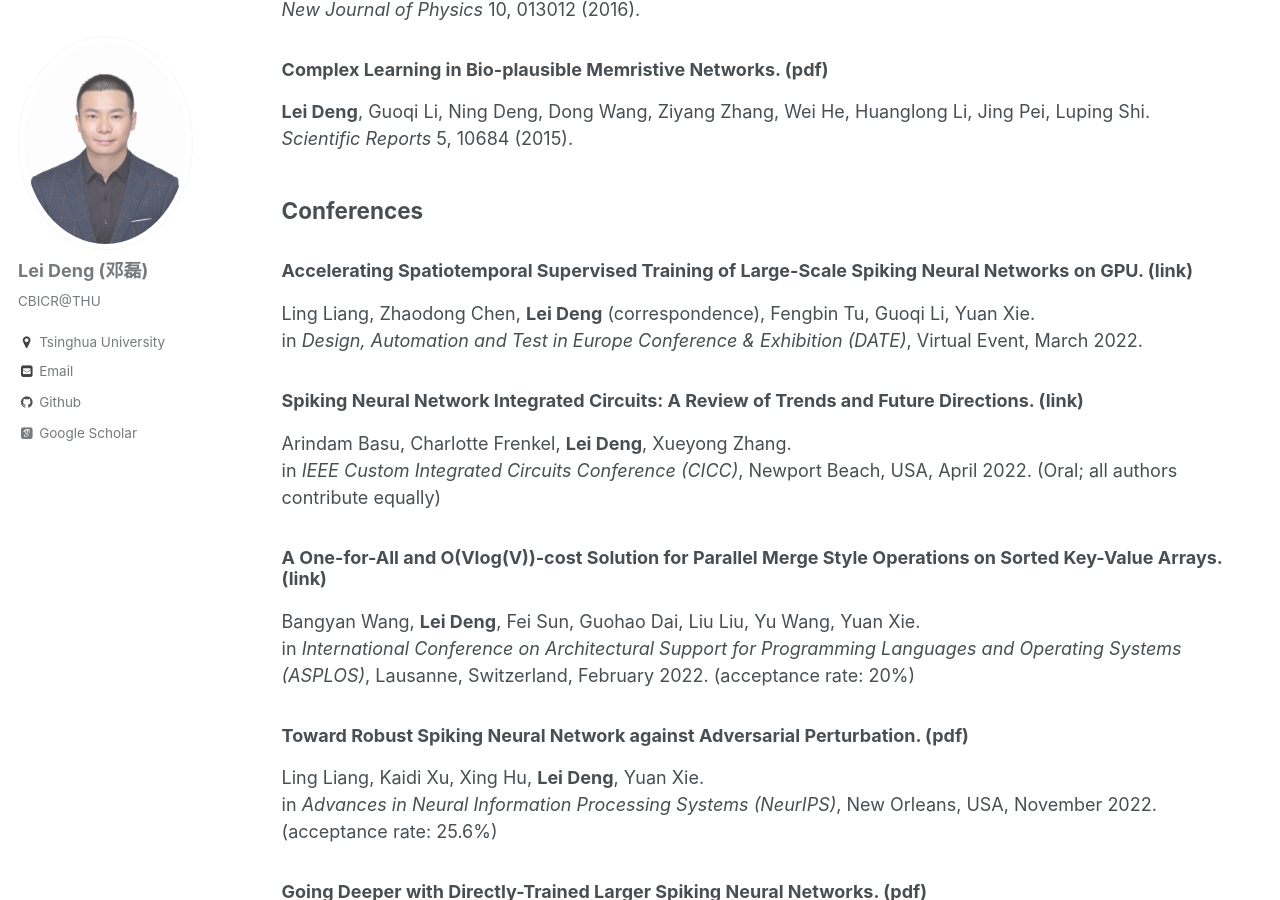
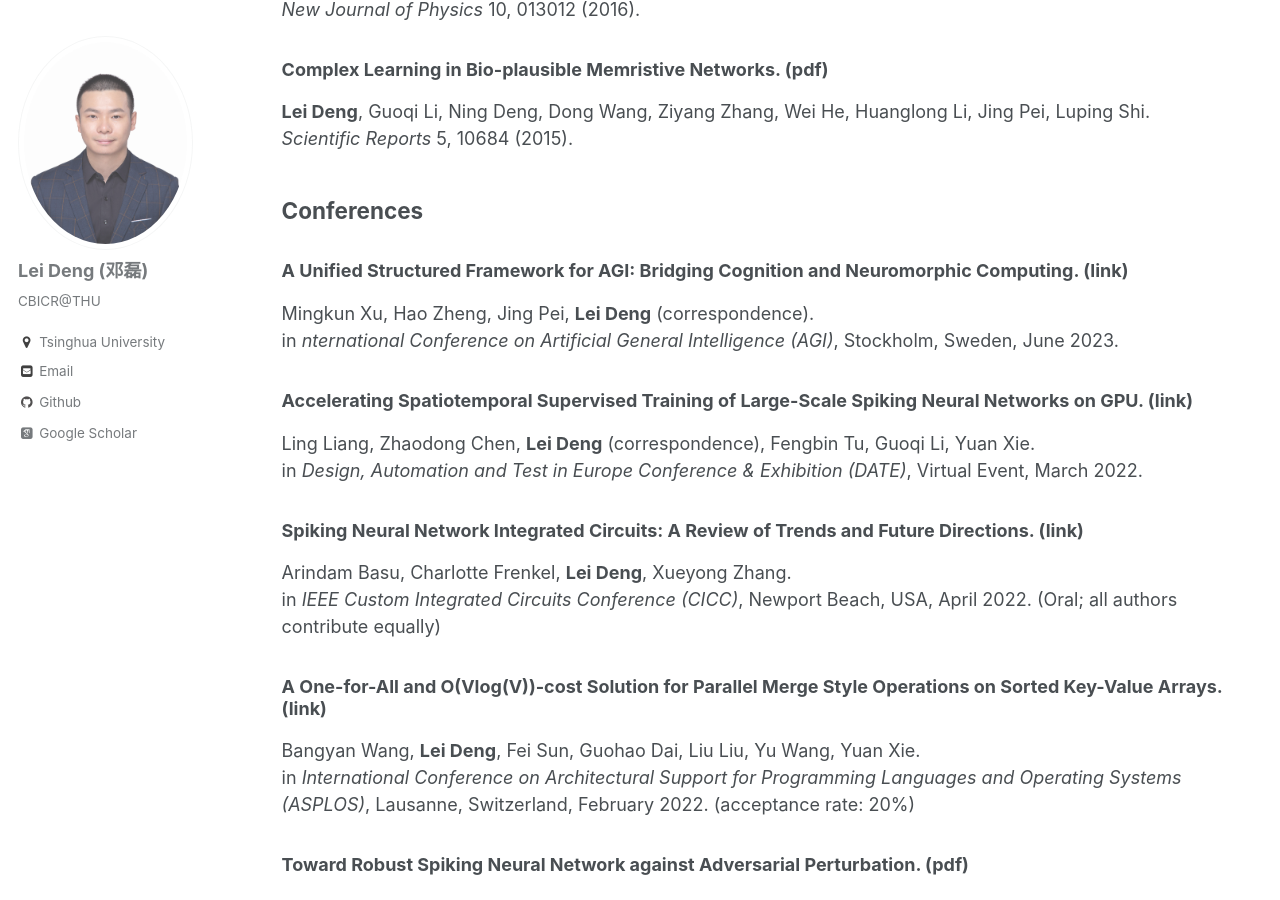
Before and after one commit to dllfei/dllfei.github.io, a Jekyll site: the page built from _pages/publications.md, in a window 1280 px wide and 900 px high, scrolled down 8815 px. Built offline with Jekyll 4.4.1, drawn with Linux system fonts in a browser that asks for light colours; some web fonts are replaced.

Commit message:
Update publications.md

```diff
--- a/_pages/publications.md
+++ b/_pages/publications.md
@@ -263,6 +263,10 @@ Guoqi Li, Wuhua Hu, Gaoxi Xiao, **Lei Deng**, Pei Tang, Jing Pei, Luping Shi. <b
 
 ## Conferences
 
+### A Unified Structured Framework for AGI: Bridging Cognition and Neuromorphic Computing. ([link](https://link.springer.com/chapter/10.1007/978-3-031-33469-6_35)) <br />
+Mingkun Xu, Hao Zheng, Jing Pei, **Lei Deng** (correspondence). <br />
+in *nternational Conference on Artificial General Intelligence (AGI)*, Stockholm, Sweden, June 2023.
+
 ### Accelerating Spatiotemporal Supervised Training of Large-Scale Spiking Neural Networks on GPU. ([link](https://ieeexplore.ieee.org/abstract/document/9774780)) <br />
 Ling Liang, Zhaodong Chen, **Lei Deng** (correspondence), Fengbin Tu, Guoqi Li, Yuan Xie. <br />
 in *Design, Automation and Test in Europe Conference & Exhibition (DATE)*, Virtual Event, March 2022.
```
